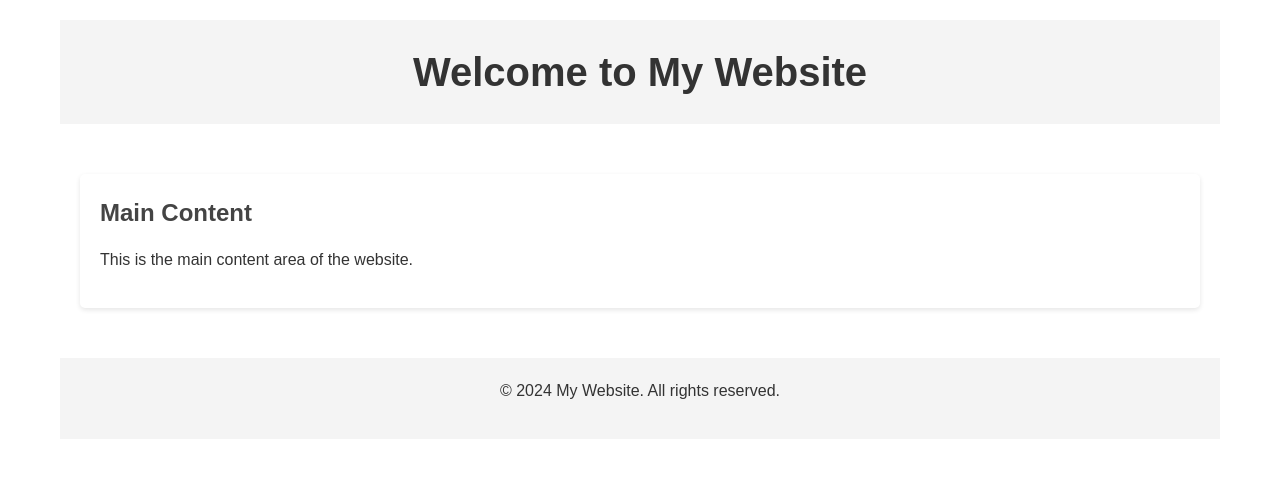
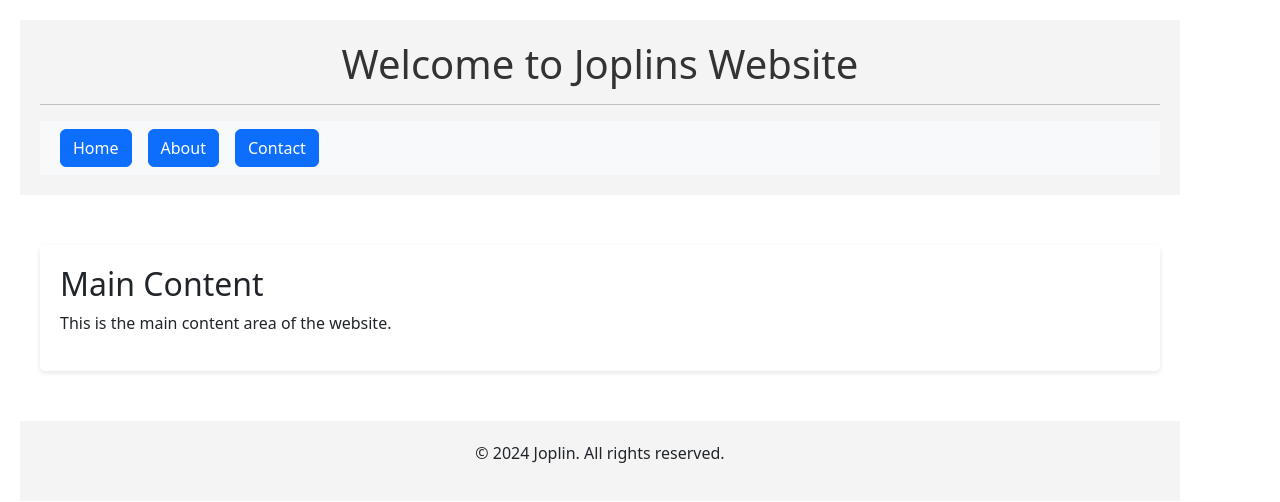
Before and after one commit to joplin2/joplin2.github.io, a plain HTML site: page index.html in a window 1280 px wide. Drawn offline with nearby package versions, Linux system fonts and the light colour scheme.

Commit message:
added bootstrap

```diff
--- a/index.html
+++ b/index.html
@@ -4,11 +4,36 @@
     <meta charset="UTF-8">
     <meta name="viewport" content="width=device-width, initial-scale=1.0">
     <title>My Website</title>
-    <link rel="stylesheet" href="styles.css">
+    <link rel="stylesheet" href="/css/styles.css">
+    <!-- Bootstrap CSS -->
+    <link href="https://cdn.jsdelivr.net/npm/bootstrap@5.3.2/dist/css/bootstrap.min.css" rel="stylesheet" integrity="sha384-T3c6CoIi6uLrA9TneNEoa7RxnatzjcDSCmG1MXxSR1GAsXEV/Dwwykc2MPK8M2HN" crossorigin="anonymous">
+    <!-- Bootstrap JavaScript Bundle with Popper -->
+    <script src="https://cdn.jsdelivr.net/npm/bootstrap@5.3.2/dist/js/bootstrap.bundle.min.js" integrity="sha384-C6RzsynM9kWDrMNeT87bh95OGNyZPhcTNXj1NW7RuBCsyN/o0jlpcV8Qyq46cDfL" crossorigin="anonymous"></script>
 </head>
 <body>
     <header>
-        <h1>Welcome to My Website</h1>
+        <h1>Welcome to Joplins Website</h1>
+        <hr>
+        <nav class="navbar navbar-expand-lg navbar-light bg-light">
+            <div class="container-fluid">
+                <button class="navbar-toggler" type="button" data-bs-toggle="collapse" data-bs-target="#navbarNav" aria-controls="navbarNav" aria-expanded="false" aria-label="Toggle navigation">
+                    <span class="navbar-toggler-icon"></span>
+                </button>
+                <div class="collapse navbar-collapse" id="navbarNav">
+                    <ul class="navbar-nav">
+                        <li class="nav-item">
+                            <button class="btn btn-primary mx-2">Home</button>
+                        </li>
+                        <li class="nav-item">
+                            <button class="btn btn-primary mx-2">About</button>
+                        </li>
+                        <li class="nav-item">
+                            <button class="btn btn-primary mx-2">Contact</button>
+                        </li>
+                    </ul>
+                </div>
+            </div>
+        </nav>
     </header>
 
     <main>
@@ -19,7 +44,7 @@
     </main>
 
     <footer>
-        <p>&copy; 2024 My Website. All rights reserved.</p>
+        <p>&copy; 2024 Joplin. All rights reserved.</p>
     </footer>
 </body>
 </html>
```
Also changed, not shown: css/styles.css (renamed from styles.css).
